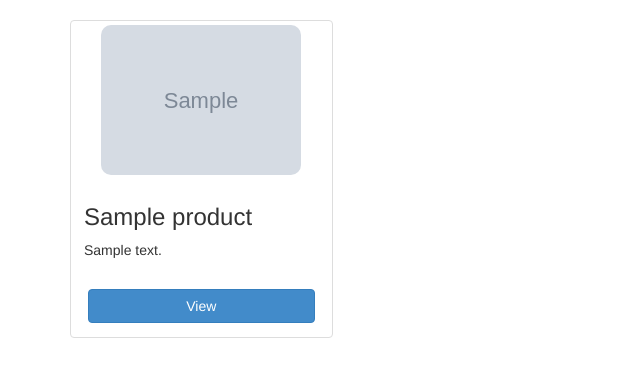
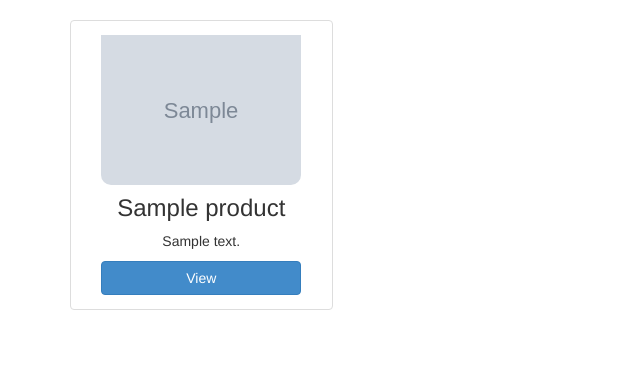
Before and after one commit to vlyubin/tradein, a Flask app: page / in a window 1280 px wide. Shown: the part 52-429 px from the top of the page, without its empty margins (0-640 px from the left). Run offline with Flask 2, Linux system fonts and the light colour scheme; tables that the repository leaves empty hold one stand-in row (values such as "Sample post"); grey boxes marked "Sample" are stand-in pictures; some libraries are stand-ins or nearby versions.

Commit message:
Homepage styles minor change.

```diff
--- a/app/static/css/common.css
+++ b/app/static/css/common.css
@@ -1,7 +1,6 @@
 #view-btn {
     display: block;
     margin: 10px auto auto auto;
-    width: 90%;
 }
 
 #submitDiv {
@@ -61,4 +60,15 @@ img.homepage {
     max-height: 200px;
     height: auto;
     border-radius: 10px;
+    padding-top: 10px;
 }
+
+.homepageThumbnail {
+    width: 200px;
+    text-align: center;
+    margin: 0px auto auto auto;
+}
+
+.homepageProductTitle {
+    margin-top: 10px;
+}
--- a/app/templates/homepage.html
+++ b/app/templates/homepage.html
@@ -12,11 +12,11 @@
   			<div class="col-sm-6 col-md-3">
 				<div class="thumbnail">
 					<img class="homepage" src="{{product.image()}}" alt="...">
-					<div class="caption product">
-						<h3>{{product.title}}</h3>
+					<div class="homepageThumbnail">
+						<h3 class="homepageProductTitle">{{product.title}}</h3>
 						<p>{{product.desc}}</p>
 					</div>
-						<p><a href="/product/{{product.id}}" class="btn btn-primary" role="button" id="view-btn">View</a></p>
+					<p><a href="/product/{{product.id}}" class="btn btn-primary homepageThumbnail" role="button" id="view-btn">View</a></p>
 				</div>
 			</div>
 			{% endfor %}
```
